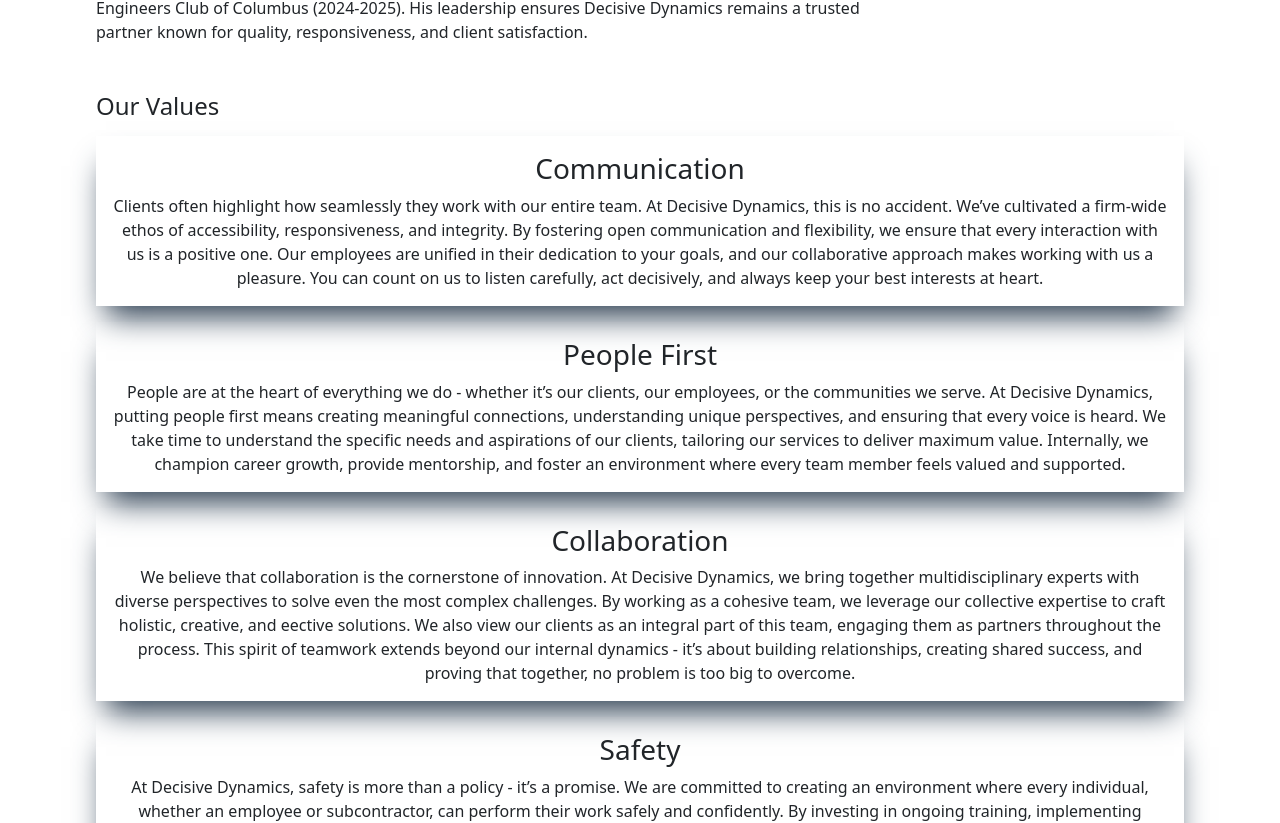
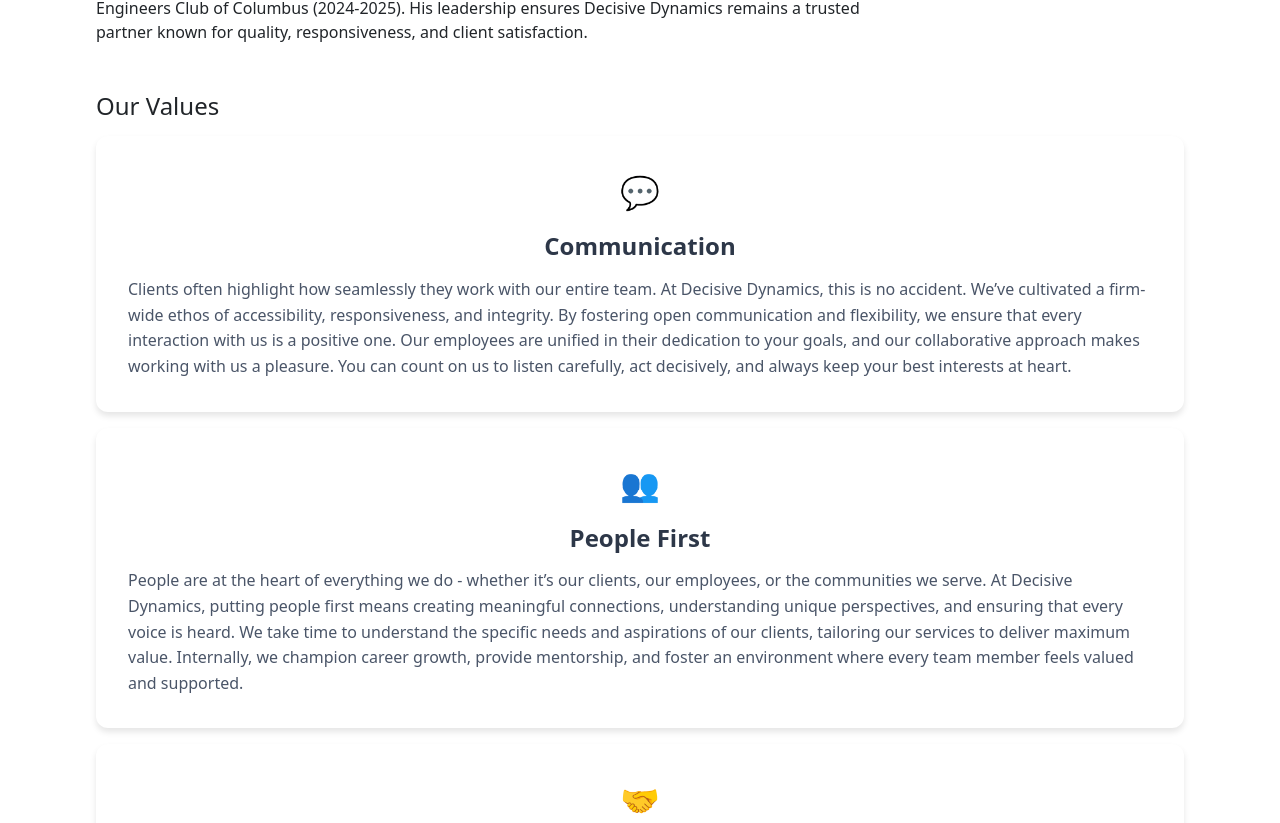
Before and after one commit to dustin-doherty/Decisive-Dynamics-Website, a React (Vite) app: page /about in a window 1280 px wide. Shown: the part 1350-2173 px from the top of the page. Built offline with nearby package versions, Linux system fonts and the light colour scheme; a web font is replaced by a local one.

Commit message:
Update core value cards

```diff
--- a/src/components/CoreValueCard.tsx
+++ b/src/components/CoreValueCard.tsx
@@ -8,8 +8,11 @@
 const CoreValueCard: React.FC<CareValueProps> = ({ value }) => {
     return (
         <div className='core-value__card-container'>
-            <h3 className='core-value__headline'>{value.title}</h3>
-            <p className='core-value__text'>{value.description}</p>
+            <div className='core-value__content'>
+                <p className='core-value__icon'>{value.icon}</p>
+                <h3 className='core-value__headline'>{value.title}</h3>
+                <p className='core-value__text'>{value.description}</p>
+            </div>
         </div>
     )
 }
--- a/src/data/coreValuesList.ts
+++ b/src/data/coreValuesList.ts
@@ -1,10 +1,12 @@
 export interface CoreValue {
+    icon: string;
     title: string;
     description: string;
 }
 
 const coreValueList: CoreValue[] = [
     {
+        icon: "💬",
         title: "Communication",
         description:
             `Clients often highlight how seamlessly they work
@@ -20,6 +22,7 @@
             best interests at heart.`
     },
     {
+        icon: "👥",
         title: "People First",
         description:
             `People are at the heart of everything we do - whether
@@ -36,6 +39,7 @@
             valued and supported.`
     },
     {
+        icon: "🤝",
         title: "Collaboration",
         description:
             `We believe that collaboration is the cornerstone of
@@ -53,6 +57,7 @@
             overcome.`
     },
     {
+        icon: "🛡️",
         title: "Safety",
         description:
             `At Decisive Dynamics, safety is more than a policy -
--- a/src/styles/coreValueCard.css
+++ b/src/styles/coreValueCard.css
@@ -5,15 +5,41 @@
 */
 
 .core-value__card-container {
-    padding: 1rem;
-    box-shadow: rgb(38, 57, 77) 0px 20px 30px -10px;
+    background: white;
+    border-radius: 12px;
+    padding: 2rem;
+    box-shadow: 0 4px 6px rgba(0, 0, 0, 0.1);
+    transition: transform 0.2s ease, box-shadow 0.2s ease;
+    cursor: pointer;
+}
+
+.core-value__card-container:hover {
+    transform: translateY(-2px);
+    box-shadow: 0 8px 12px rgba(0, 0, 0, 0.15);
+}
+
+.core-value__content {
+    display: flex;
+    flex-direction: column;
+    gap: 1rem;
+}
+
+.core-value__icon {
+    font-size: 2rem;
+    text-align: center;
 }
 
 .core-value__headline {
-    margin-bottom: 0.5rem;
     text-align: center;
+    font-size: 1.5rem;
+    font-weight: 600;
+    color: #2d3748;
+    margin: 0;
 }
 
 .core-value__text {
-  text-align: center;
+    font-size: 1rem;
+    line-height: 1.6;
+    color: #4a5568;
+    margin: 0;
 }
```
